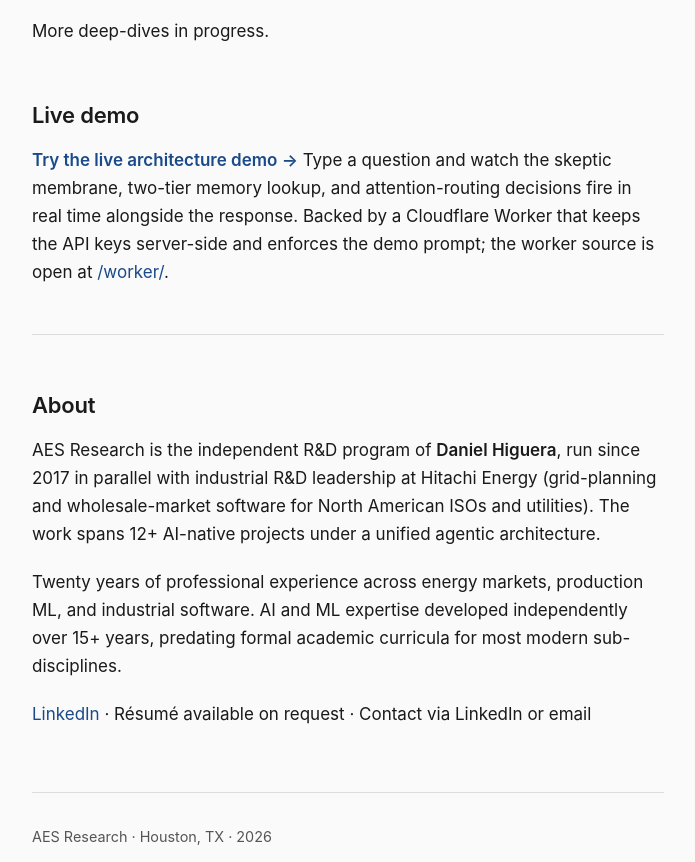
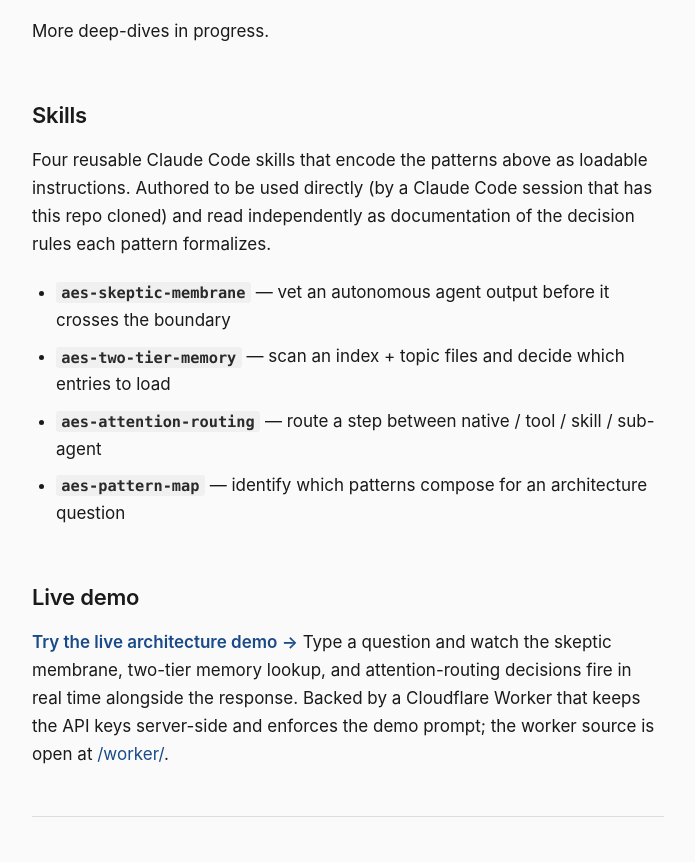
Before and after one commit to Fortune0001/aesresearch-site, a plain HTML site: page index.html in a window 1280 px wide. Shown: the part 1220-2082 px from the top of the page, without its empty margins (292-987 px from the left). Drawn offline with Linux system fonts and the light colour scheme.

Commit message:
build: regenerate site

```diff
--- a/index.html
+++ b/index.html
@@ -29,6 +29,14 @@
 <li><strong><a href="writing/attention-management.html">Attention management: routing between native LLM capability and augmented skills and tools</a></strong> — the control plane that decides, at every step, where the work should happen</li>
 </ul>
 <p>More deep-dives in progress.</p>
+<h2>Skills</h2>
+<p>Four reusable Claude Code skills that encode the patterns above as loadable instructions. Authored to be used directly (by a Claude Code session that has this repo cloned) and read independently as documentation of the decision rules each pattern formalizes.</p>
+<ul>
+<li><strong><a href="https://github.com/Fortune0001/aesresearch-site/blob/main/.claude/skills/aes-skeptic-membrane/SKILL.md"><code>aes-skeptic-membrane</code></a></strong> — vet an autonomous agent output before it crosses the boundary</li>
+<li><strong><a href="https://github.com/Fortune0001/aesresearch-site/blob/main/.claude/skills/aes-two-tier-memory/SKILL.md"><code>aes-two-tier-memory</code></a></strong> — scan an index + topic files and decide which entries to load</li>
+<li><strong><a href="https://github.com/Fortune0001/aesresearch-site/blob/main/.claude/skills/aes-attention-routing/SKILL.md"><code>aes-attention-routing</code></a></strong> — route a step between native / tool / skill / sub-agent</li>
+<li><strong><a href="https://github.com/Fortune0001/aesresearch-site/blob/main/.claude/skills/aes-pattern-map/SKILL.md"><code>aes-pattern-map</code></a></strong> — identify which patterns compose for an architecture question</li>
+</ul>
 <h2>Live demo</h2>
 <p><strong><a href="demo/">Try the live architecture demo &rarr;</a></strong> Type a question and watch the skeptic membrane, two-tier memory lookup, and attention-routing decisions fire in real time alongside the response. Backed by a Cloudflare Worker that keeps the API keys server-side and enforces the demo prompt; the worker source is open at <a href="worker/">/worker/</a>.</p>
 <hr>
```
Also changed, not shown: 1 other file.
